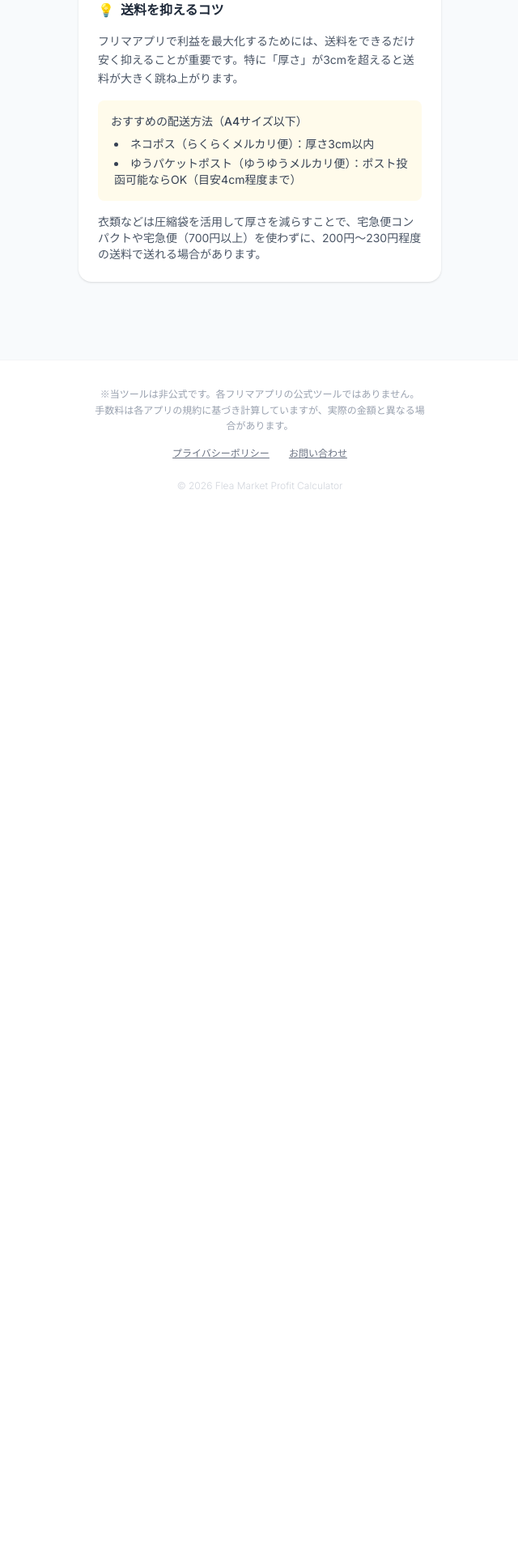
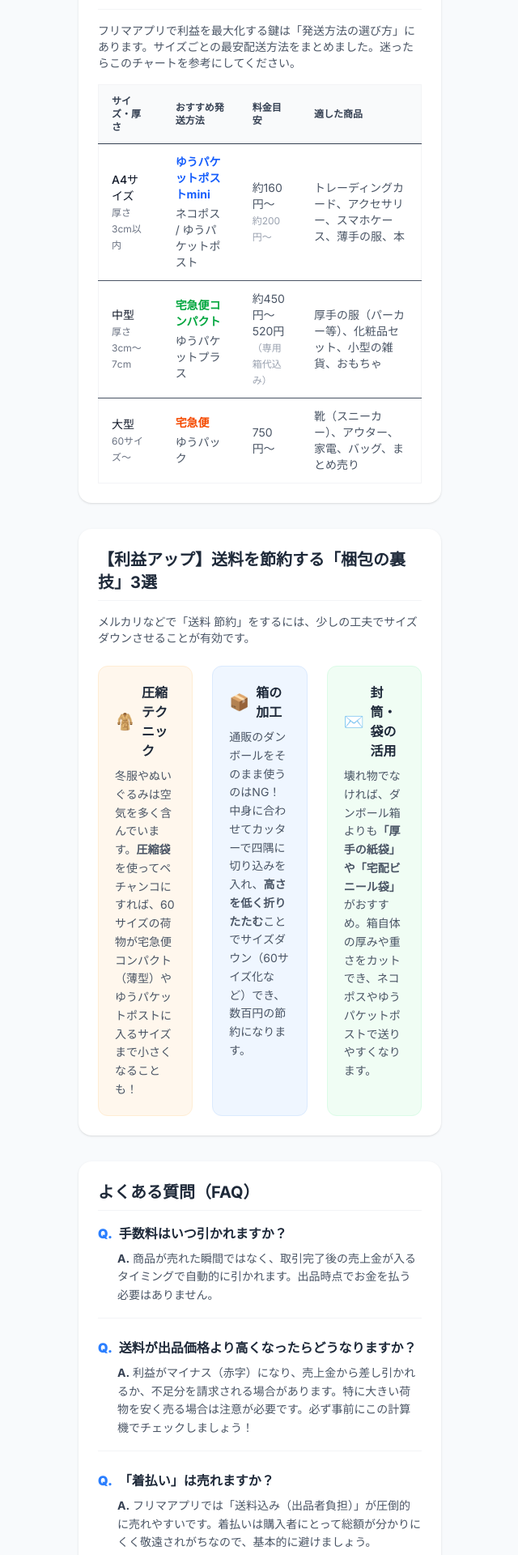
Before and after one commit to v888cyykgg/mercari-calc, a Next.js app: page / in a window 1280 px wide. Shown: the part 2060-3980 px from the top of the page at 81% size, without its empty margins (319-959 px from the left). Before the commit the page ends 2700 px from the top, so only its background shows below. Built offline with nearby package versions, Linux system fonts and the light colour scheme.

Commit message:
add content

```diff
--- a/src/components/SeoContent.tsx
+++ b/src/components/SeoContent.tsx
@@ -82,28 +82,147 @@ export default function SeoContent() {
         </p>
       </section>
 
-      {/* 利益を出すポイントセクション */}
+      {/* 送料完全攻略セクション */}
       <section className="bg-white rounded-2xl shadow-sm p-6">
         <h2 className="text-xl font-bold text-gray-800 mb-4 pb-2 border-b border-gray-100">
-          利益を出すためのポイント
+          【送料完全攻略】サイズ別・最安発送方法リスト
         </h2>
-        <div className="space-y-4">
-          <h3 className="font-bold text-gray-800 flex items-center gap-2">
-            <span className="text-amber-500">💡</span> 送料を抑えるコツ
-          </h3>
-          <p className="text-sm text-gray-600 leading-relaxed">
-            フリマアプリで利益を最大化するためには、送料をできるだけ安く抑えることが重要です。特に「厚さ」が3cmを超えると送料が大きく跳ね上がります。
-          </p>
-          <div className="bg-amber-50 rounded-lg p-4 text-sm text-gray-700">
-            <p className="font-medium mb-2">おすすめの配送方法（A4サイズ以下）</p>
-            <ul className="list-disc list-inside space-y-1 ml-1">
-              <li><span className="font-medium">ネコポス（らくらくメルカリ便）</span>：厚さ3cm以内</li>
-              <li><span className="font-medium">ゆうパケットポスト（ゆうゆうメルカリ便）</span>：ポスト投函可能ならOK（目安4cm程度まで）</li>
-            </ul>
+        <p className="text-sm text-gray-600 mb-4">
+          フリマアプリで利益を最大化する鍵は「発送方法の選び方」にあります。サイズごとの最安配送方法をまとめました。迷ったらこのチャートを参考にしてください。
+        </p>
+        <div className="overflow-x-auto">
+          <table className="w-full text-sm text-left text-gray-600 border border-gray-100 rounded-lg">
+            <thead className="text-xs text-gray-700 uppercase bg-gray-50">
+              <tr>
+                <th scope="col" className="px-4 py-3 border-b">サイズ・厚さ</th>
+                <th scope="col" className="px-4 py-3 border-b">おすすめ発送方法</th>
+                <th scope="col" className="px-4 py-3 border-b">料金目安</th>
+                <th scope="col" className="px-4 py-3 border-b">適した商品</th>
+              </tr>
+            </thead>
+            <tbody>
+              <tr className="bg-white border-b hover:bg-gray-50">
+                <td className="px-4 py-3 font-medium text-gray-900">
+                  A4サイズ<br />
+                  <span className="text-xs font-normal text-gray-500">厚さ3cm以内</span>
+                </td>
+                <td className="px-4 py-3">
+                  <div className="space-y-1">
+                    <p className="font-bold text-blue-600">ゆうパケットポストmini</p>
+                    <p>ネコポス / ゆうパケットポスト</p>
+                  </div>
+                </td>
+                <td className="px-4 py-3">
+                  約160円〜<br />
+                  <span className="text-xs text-gray-400">約200円〜</span>
+                </td>
+                <td className="px-4 py-3">トレーディングカード、アクセサリー、スマホケース、薄手の服、本</td>
+              </tr>
+              <tr className="bg-white border-b hover:bg-gray-50">
+                <td className="px-4 py-3 font-medium text-gray-900">
+                  中型<br />
+                  <span className="text-xs font-normal text-gray-500">厚さ3cm〜7cm</span>
+                </td>
+                <td className="px-4 py-3">
+                  <div className="space-y-1">
+                    <p className="font-bold text-green-600">宅急便コンパクト</p>
+                    <p>ゆうパケットプラス</p>
+                  </div>
+                </td>
+                <td className="px-4 py-3">
+                  約450円〜520円<br />
+                  <span className="text-xs text-gray-400">（専用箱代込み）</span>
+                </td>
+                <td className="px-4 py-3">厚手の服（パーカー等）、化粧品セット、小型の雑貨、おもちゃ</td>
+              </tr>
+              <tr className="bg-white hover:bg-gray-50">
+                <td className="px-4 py-3 font-medium text-gray-900">
+                  大型<br />
+                  <span className="text-xs font-normal text-gray-500">60サイズ〜</span>
+                </td>
+                <td className="px-4 py-3">
+                  <div className="space-y-1">
+                    <p className="font-bold text-orange-600">宅急便</p>
+                    <p>ゆうパック</p>
+                  </div>
+                </td>
+                <td className="px-4 py-3">750円〜</td>
+                <td className="px-4 py-3">靴（スニーカー）、アウター、家電、バッグ、まとめ売り</td>
+              </tr>
+            </tbody>
+          </table>
+        </div>
+      </section>
+
+      {/* 梱包の裏技セクション */}
+      <section className="bg-white rounded-2xl shadow-sm p-6">
+        <h2 className="text-xl font-bold text-gray-800 mb-4 pb-2 border-b border-gray-100">
+          【利益アップ】送料を節約する「梱包の裏技」3選
+        </h2>
+        <p className="text-sm text-gray-600 mb-6">
+          メルカリなどで「送料 節約」をするには、少しの工夫でサイズダウンさせることが有効です。
+        </p>
+        <div className="grid gap-6 md:grid-cols-3">
+          <div className="bg-orange-50 rounded-xl p-5 border border-orange-100">
+            <h3 className="font-bold text-gray-800 mb-2 flex items-center gap-2">
+              <span className="text-xl">🧥</span> 圧縮テクニック
+            </h3>
+            <p className="text-sm text-gray-600 leading-relaxed">
+              冬服やぬいぐるみは空気を多く含んでいます。<strong>圧縮袋</strong>を使ってペチャンコにすれば、60サイズの荷物が宅急便コンパクト（薄型）やゆうパケットポストに入るサイズまで小さくなることも！
+            </p>
           </div>
-          <p className="text-sm text-gray-600">
-            衣類などは圧縮袋を活用して厚さを減らすことで、宅急便コンパクトや宅急便（700円以上）を使わずに、200円〜230円程度の送料で送れる場合があります。
-          </p>
+          <div className="bg-blue-50 rounded-xl p-5 border border-blue-100">
+            <h3 className="font-bold text-gray-800 mb-2 flex items-center gap-2">
+              <span className="text-xl">📦</span> 箱の加工
+            </h3>
+            <p className="text-sm text-gray-600 leading-relaxed">
+              通販のダンボールをそのまま使うのはNG！中身に合わせてカッターで四隅に切り込みを入れ、<strong>高さを低く折りたたむ</strong>ことでサイズダウン（60サイズ化など）でき、数百円の節約になります。
+            </p>
+          </div>
+          <div className="bg-green-50 rounded-xl p-5 border border-green-100">
+            <h3 className="font-bold text-gray-800 mb-2 flex items-center gap-2">
+              <span className="text-xl">✉️</span> 封筒・袋の活用
+            </h3>
+            <p className="text-sm text-gray-600 leading-relaxed">
+              壊れ物でなければ、ダンボール箱よりも<strong>「厚手の紙袋」や「宅配ビニール袋」</strong>がおすすめ。箱自体の厚みや重さをカットでき、ネコポスやゆうパケットポストで送りやすくなります。
+            </p>
+          </div>
+        </div>
+      </section>
+
+      {/* FAQセクション */}
+      <section className="bg-white rounded-2xl shadow-sm p-6">
+        <h2 className="text-xl font-bold text-gray-800 mb-4 pb-2 border-b border-gray-100">
+          よくある質問（FAQ）
+        </h2>
+        <div className="space-y-6">
+          <div className="border-b border-gray-100 pb-4 last:border-0 last:pb-0">
+            <h3 className="font-bold text-gray-800 mb-2 flex items-start gap-2">
+              <span className="text-blue-500 font-black">Q.</span>
+              手数料はいつ引かれますか？
+            </h3>
+            <p className="text-sm text-gray-600 pl-6 leading-relaxed">
+              <span className="font-bold text-gray-700">A.</span> 商品が売れた瞬間ではなく、取引完了後の売上金が入るタイミングで自動的に引かれます。出品時点でお金を払う必要はありません。
+            </p>
+          </div>
+          <div className="border-b border-gray-100 pb-4 last:border-0 last:pb-0">
+            <h3 className="font-bold text-gray-800 mb-2 flex items-start gap-2">
+              <span className="text-blue-500 font-black">Q.</span>
+              送料が出品価格より高くなったらどうなりますか？
+            </h3>
+            <p className="text-sm text-gray-600 pl-6 leading-relaxed">
+              <span className="font-bold text-gray-700">A.</span> 利益がマイナス（赤字）になり、売上金から差し引かれるか、不足分を請求される場合があります。特に大きい荷物を安く売る場合は注意が必要です。必ず事前にこの計算機でチェックしましょう！
+            </p>
+          </div>
+          <div className="border-b border-gray-100 pb-4 last:border-0 last:pb-0">
+            <h3 className="font-bold text-gray-800 mb-2 flex items-start gap-2">
+              <span className="text-blue-500 font-black">Q.</span>
+              「着払い」は売れますか？
+            </h3>
+            <p className="text-sm text-gray-600 pl-6 leading-relaxed">
+              <span className="font-bold text-gray-700">A.</span> フリマアプリでは「送料込み（出品者負担）」が圧倒的に売れやすいです。着払いは購入者にとって総額が分かりにくく敬遠されがちなので、基本的に避けましょう。
+            </p>
+          </div>
         </div>
       </section>
     </div>
```
